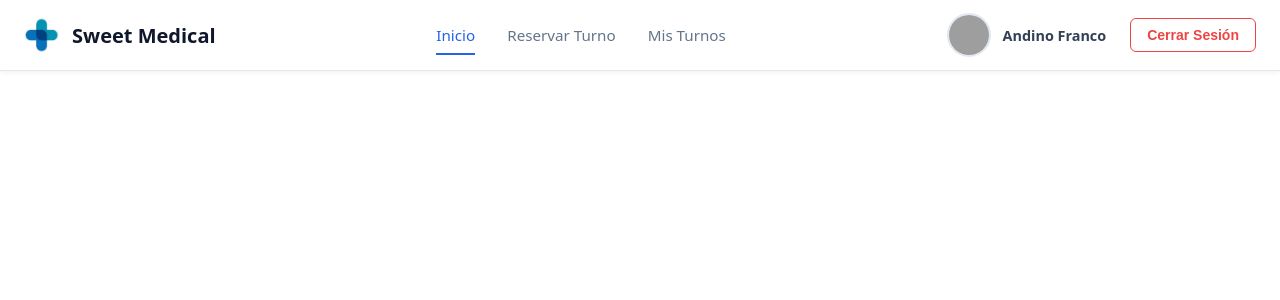
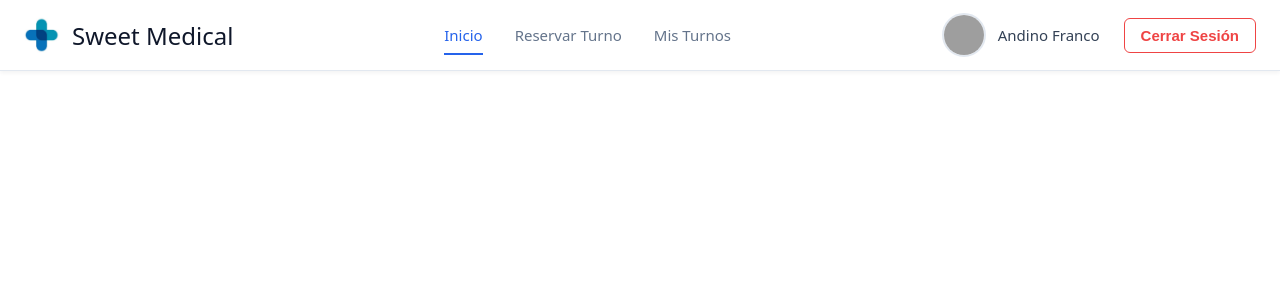
Before and after one commit to GianlucaCarone/sweet-medical-dds, a React (Create React App) app in the folder packages/frontend/: page / in a window 1280 px wide. Shown: the top 300 px of the page. Built offline with nearby package versions, Linux system fonts and the light colour scheme; no server answers; grey boxes are pictures that could not be loaded.

Commit message:
Agrego fuentes en index

```diff
--- a/packages/frontend/src/components/headers/Header.css
+++ b/packages/frontend/src/components/headers/Header.css
@@ -43,7 +43,7 @@
 }
 
 .brand-name {
-  font-size: 1.25rem;
-  font-weight: 700;
+  font-size: var(--font-size-xlarge);
+  font-weight: var(--font-weight-base);
   color: #0f172a;
 }
--- a/packages/frontend/src/components/headers/Navbar.css
+++ b/packages/frontend/src/components/headers/Navbar.css
@@ -17,8 +17,8 @@
 .nav-link {
   text-decoration: none; /* Saca el subrayado típico de los enlaces */
   color: #64748b;
-  font-weight: 500;
-  font-size: 0.95rem;
+  font-weight: var(--font-weight-base );
+  font-size: var(--font-size-base);
   transition: color 0.2s ease;
   padding: 0.5rem 0;
 }
@@ -58,8 +58,8 @@
 }
 
 .user-name {
-  font-size: 0.9rem;
-  font-weight: 600;
+  font-size: var(--font-size-base);
+  font-weight: var(--font-weight-base);
   color: #334155;
 }
 
@@ -70,7 +70,7 @@
   border: 1px solid #ef4444;
   padding: 0.5rem 1rem;
   border-radius: 6px;
-  font-size: 0.875rem;
+  font-size: var(--font-size-base);
   font-weight: 600;
   cursor: pointer;
   transition: all 0.2s ease;
--- a/packages/frontend/src/index.css
+++ b/packages/frontend/src/index.css
@@ -10,6 +10,26 @@ body {
 code {
   font-family:
     source-code-pro, Menlo, Monaco, Consolas, "Courier New", monospace;
+}
+
+:root {
+
+  /* Colores */
+ /*  --color-primary: #1E3A5F;
+  --color-secondary: #388E3C;
+  --color-accent: #FBC02D;
+  --color-background: #F5F7FA;
+  --color-text: #333333;
+  --color-white: #FFFFFF; */
+
+
+  /* Tipografía */
+  --font-family-base: 'Inter', sans-serif;
+  --font-size-xlarge: 24px;
+  --font-size-base: 15px;
+  --font-size-medium: 12px;
+  --font-size-small: 11px;
+  --font-weight-base: 500;
 }
 
 /* TODO: definir los colores y fuentes */
```
